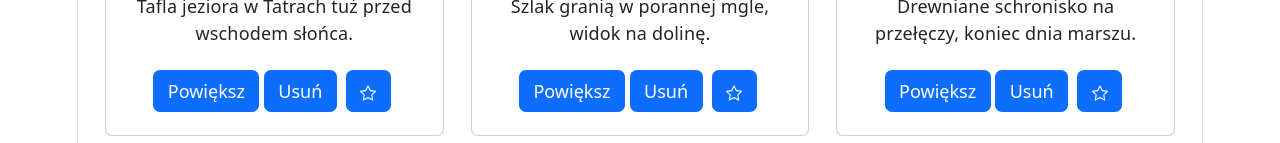
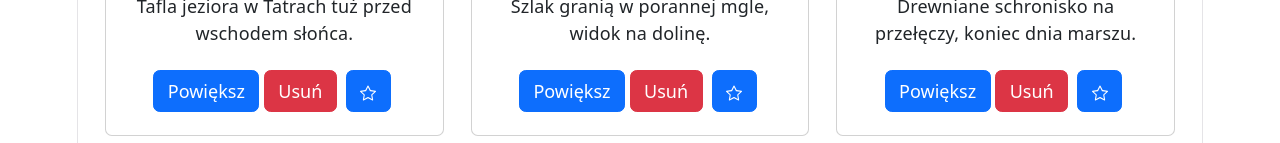
Before and after one commit to AntRa-cmyk/school_git, a React (Vite) app in the folder galeria-react/: page / in a window 1280 px wide. Shown: the part 809-952 px from the top of the page. Built offline with nearby package versions, Linux system fonts and the light colour scheme.

Commit message:
Zmiana stylu guziku usuń

```diff
--- a/galeria-react/src/components/PhotoCard.jsx
+++ b/galeria-react/src/components/PhotoCard.jsx
@@ -14,7 +14,7 @@ function PhotoCard({id, title, description, category, image, alt, isFavorite, on
 				<p className="badge text-bg-primary"> {category} </p>
 				<p className="card-text"> {description} </p>
 				<button className="btn btn-primary" data-bs-toggle="modal" data-bs-target={`#zdjecie${id}`}> Powiększ </button>
-				<button className="btn btn-primary m-1" onClick={() => onCardDelete(id)}>Usuń</button>
+				<button className="btn btn-danger m-1" onClick={() => onCardDelete(id)}>Usuń</button>
 				<button className="btn btn-primary m-1" onClick={() => togglePhotoFavorite(id)}>{isFavorite ? filled_star : empty_star}</button>
 			</div>
 		</div>
```
